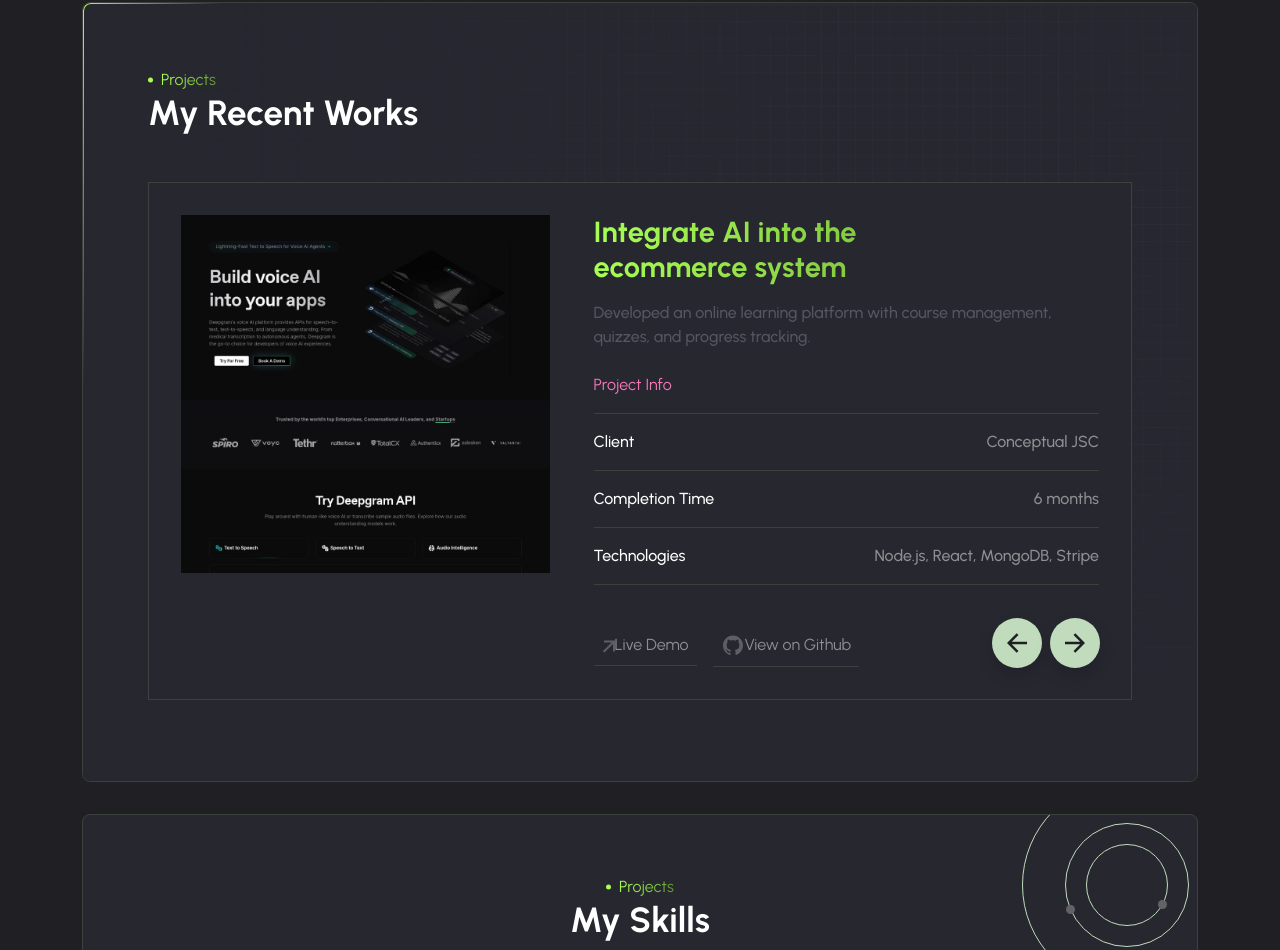
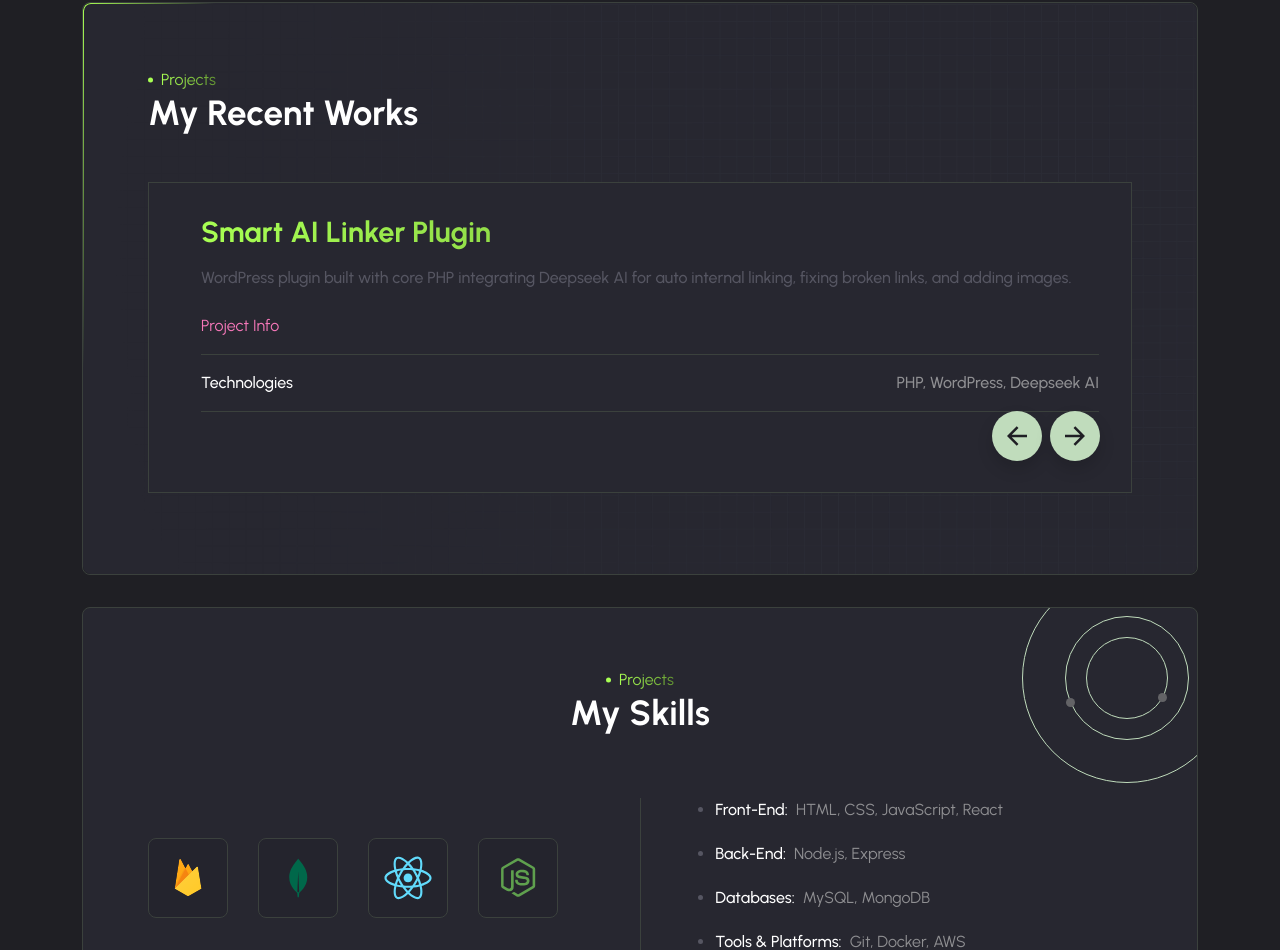
Before and after one commit to moizxox/personal-portfolio, a Next.js app: page / in a window 1280 px wide. Shown: the part 2595-3545 px from the top of the page. Built offline with nearby package versions, Linux system fonts and the light colour scheme; a web font is replaced by a local one.

Commit message:
project updated

```diff
--- a/components/sections/Projects2.tsx
+++ b/components/sections/Projects2.tsx
@@ -1,33 +1,69 @@
-'use client'
-import Link from 'next/link'
-import { Autoplay, Navigation, Pagination } from "swiper/modules"
-import { Swiper, SwiperSlide } from "swiper/react"
-
-
+"use client";
+import Link from "next/link";
+import { Autoplay, Navigation, Pagination } from "swiper/modules";
+import { Swiper, SwiperSlide } from "swiper/react";
 
 const swiperOptions = {
   modules: [Autoplay, Pagination, Navigation],
   slidesPerView: 1,
-	// spaceBetween: 20,
   slidesPerGroup: 1,
   centeredSlides: false,
   loop: true,
-	autoplay: {
-		delay: 4000,
+  autoplay: { delay: 4000 },
+  pagination: { el: ".swiper-pagination" },
+  navigation: {
+    nextEl: ".swiper-button-next",
+    prevEl: ".swiper-button-prev",
   },
-	pagination: {
-		el: '.swiper-pagination',
+};
+
+const projects = [
+  {
+    title: "React Headless Plugin",
+    description: "Headless WordPress plugin using React, Redux, Tailwind, Stripe integration and custom WordPress dashboard.",
+    technologies: "React, Redux, Tailwind, Stripe, WordPress",
+    liveDemo: "",
+    github: "",
   },
-	navigation: {
-		nextEl: '.swiper-button-next',
-		prevEl: '.swiper-button-prev',
+  {
+    title: "Smart AI Linker Plugin",
+    description: "WordPress plugin built with core PHP integrating Deepseek AI for auto internal linking, fixing broken links, and adding images.",
+    technologies: "PHP, WordPress, Deepseek AI",
+    liveDemo: "",
+    github: "",
   },
-}
+  {
+    title: "Painting Business Portfolio",
+    description: "A full painting business website using Elementor for a clean, modern portfolio design.",
+    technologies: "WordPress, Elementor",
+    liveDemo: "",
+    github: "",
+  },
+  {
+    title: "Ecommerce Marketing Theme",
+    description: "Custom ecommerce theme built with pure HTML, CSS, Bootstrap, and PHP for WordPress.",
+    technologies: "HTML, CSS, Bootstrap, WordPress, PHP",
+    liveDemo: "",
+    github: "",
+  },
+  {
+    title: "Gemini Clone",
+    description: "Fully responsive Gemini clone built in React and Tailwind.",
+    technologies: "React, Tailwind",
+    liveDemo: "",
+    github: "",
+  },
+  {
+    title: "Employee Management Plugin",
+    description: "A complete employee management plugin built in WordPress using PHP and MySQL.",
+    technologies: "PHP, WordPress, MySQL",
+    liveDemo: "",
+    github: "",
+  },
+];
 
 export default function Projects2() {
   return (
-		<>
-
     <div className="section-projects-2 pt-5">
       <div className="container">
         <div className="rounded-3 border border-1 position-relative overflow-hidden">
@@ -37,136 +73,83 @@
                 <svg className="text-primary-2 me-2" xmlns="http://www.w3.org/2000/svg" width={5} height={6} viewBox="0 0 5 6" fill="none">
                   <circle cx="2.5" cy={3} r="2.5" fill="#A8FF53" />
                 </svg>
-									<span className="text-linear-4 d-flex align-items-center"> Projects </span>
+                <span className="text-linear-4 d-flex align-items-center">Projects</span>
               </div>
               <h3>My Recent Works</h3>
               <div className="position-relative">
                 <Swiper {...swiperOptions} className="swiper slider-two pb-3 position-relative">
                   <div className="swiper-wrapper">
-											<SwiperSlide>
+                    {projects.map((project, index) => (
+                      <SwiperSlide key={index}>
                         <div className="p-lg-5 p-md-4 p-3 border border-1 mt-5 bg-3">
                           <div className="row">
-														<div className="col-lg-5">
-															<img className="w-100" src="assets/imgs/home-page-2/projects/img-1.png" alt="zelio" />
-														</div>
-														<div className="col-lg-7 ps-lg-5 mt-5 mt-lg-0">
-															<h4 className="text-linear-4">
-																Integrate AI into the <br />
-																ecommerce system
-															</h4>
-															<p>Developed an online learning platform with course management, quizzes, and progress tracking.</p>
+                            <div className="col-lg-12 ps-lg-5 mt-5 mt-lg-0">
+                              <h4 className="text-linear-4">{project.title}</h4>
+                              <p>{project.description}</p>
                               <ul className="mt-4 list-unstyled">
                                 <li className="text-secondary-2 mb-3 border-bottom pb-3">Project Info</li>
                                 <li className="text-dark mb-3 border-bottom pb-3">
                                   <div className="d-flex justify-content-between">
-																		<p className="text-dark mb-0 text-end">Client</p>
-																		<p className="text-300 mb-0 text-end">Conceptual JSC</p>
-																	</div>
-																</li>
-																<li className="text-dark mb-3 border-bottom pb-3">
-																	<div className="d-flex justify-content-between">
-																		<p className="text-dark mb-0 text-end">Completion Time</p>
-																		<p className="text-300 mb-0 text-end">6 months</p>
-																	</div>
-																</li>
-																<li className="text-dark mb-3 border-bottom pb-3">
-																	<div className="d-flex justify-content-between">
                                     <p className="text-dark mb-0 text-end">Technologies</p>
-																		<p className="text-300 mb-0 text-end">Node.js, React, MongoDB, Stripe</p>
+                                    <p className="text-300 mb-0 text-end">{project.technologies}</p>
                                   </div>
                                 </li>
                               </ul>
                               <div className="d-flex flex-wrap align-items-center gap-3 mt-7">
-																<Link href="#" className="text-300 border-bottom border-1 px-2 pb-2 link-hover">
+                                {project.liveDemo && (
+                                  <Link href={project.liveDemo} target="_blank" className="text-300 border-bottom border-1 px-2 pb-2 link-hover">
                                     <svg xmlns="http://www.w3.org/2000/svg" width={13} height={13} viewBox="0 0 13 13" fill="none">
-																		<path d="M11.0037 3.91421L2.39712 12.5208L0.98291 11.1066L9.5895 2.5H2.00373V0.5H13.0037V11.5H11.0037V3.91421Z" fill="#8F8F92" />
+                                      <path
+                                        d="M11.0037 3.91421L2.39712 12.5208L0.98291 11.1066L9.5895 2.5H2.00373V0.5H13.0037V11.5H11.0037V3.91421Z"
+                                        fill="#8F8F92"
+                                      />
                                     </svg>
                                     Live Demo
                                   </Link>
-																<Link href="#" className="text-300 border-bottom border-1 px-2 pb-2 link-hover">
+                                )}
+                                {project.github && (
+                                  <Link href={project.github} target="_blank" className="text-300 border-bottom border-1 px-2 pb-2 link-hover">
                                     <svg xmlns="http://www.w3.org/2000/svg" width={24} height={25} viewBox="0 0 24 25" fill="none">
-																		<path d="M12.001 2.5C6.47598 2.5 2.00098 6.975 2.00098 12.5C2.00098 16.925 4.86348 20.6625 8.83848 21.9875C9.33848 22.075 9.52598 21.775 9.52598 21.5125C9.52598 21.275 9.51348 20.4875 9.51348 19.65C7.00098 20.1125 6.35098 19.0375 6.15098 18.475C6.03848 18.1875 5.55098 17.3 5.12598 17.0625C4.77598 16.875 4.27598 16.4125 5.11348 16.4C5.90098 16.3875 6.46348 17.125 6.65098 17.425C7.55098 18.9375 8.98848 18.5125 9.56348 18.25C9.65098 17.6 9.91348 17.1625 10.201 16.9125C7.97598 16.6625 5.65098 15.8 5.65098 11.975C5.65098 10.8875 6.03848 9.9875 6.67598 9.2875C6.57598 9.0375 6.22598 8.0125 6.77598 6.6375C6.77598 6.6375 7.61348 6.375 9.52598 7.6625C10.326 7.4375 11.176 7.325 12.026 7.325C12.876 7.325 13.726 7.4375 14.526 7.6625C16.4385 6.3625 17.276 6.6375 17.276 6.6375C17.826 8.0125 17.476 9.0375 17.376 9.2875C18.0135 9.9875 18.401 10.875 18.401 11.975C18.401 15.8125 16.0635 16.6625 13.8385 16.9125C14.201 17.225 14.5135 17.825 14.5135 18.7625C14.5135 20.1 14.501 21.175 14.501 21.5125C14.501 21.775 14.6885 22.0875 15.1885 21.9875C19.259 20.6133 21.9999 16.7963 22.001 12.5C22.001 6.975 17.526 2.5 12.001 2.5Z" fill="#8F8F92" />
+                                      <path
+                                        d="M12.001 2.5C6.47598 2.5 2.00098 6.975 2.00098 12.5C2.00098 16.925 4.86348 20.6625 8.83848 21.9875C9.33848 22.075 9.52598 21.775 9.52598 21.5125C9.52598 21.275 9.51348 20.4875 9.51348 19.65C7.00098 20.1125 6.35098 19.0375 6.15098 18.475C6.03848 18.1875 5.55098 17.3 5.12598 17.0625C4.77598 16.875 4.27598 16.4125 5.11348 16.4C5.90098 16.3875 6.46348 17.125 6.65098 17.425C7.55098 18.9375 8.98848 18.5125 9.56348 18.25C9.65098 17.6 9.91348 17.1625 10.201 16.9125C7.97598 16.6625 5.65098 15.8 5.65098 11.975C5.65098 10.8875 6.03848 9.9875 6.67598 9.2875C6.57598 9.0375 6.22598 8.0125 6.77598 6.6375C6.77598 6.6375 7.61348 6.375 9.52598 7.6625C10.326 7.4375 11.176 7.325 12.026 7.325C12.876 7.325 13.726 7.4375 14.526 7.6625C16.4385 6.3625 17.276 6.6375 17.276 6.6375C17.826 8.0125 17.476 9.0375 17.376 9.2875C18.0135 9.9875 18.401 10.875 18.401 11.975C18.401 15.8125 16.0635 16.6625 13.8385 16.9125C14.201 17.225 14.5135 17.825 14.5135 18.7625C14.5135 20.1 14.501 21.175 14.501 21.5125C14.501 21.775 14.6885 22.0875 15.1885 21.9875C19.259 20.6133 21.9999 16.7963 22.001 12.5C22.001 6.975 17.526 2.5 12.001 2.5Z"
+                                        fill="#8F8F92"
+                                      />
                                     </svg>
                                     View on Github
                                   </Link>
+                                )}
                               </div>
                             </div>
                           </div>
                         </div>
                       </SwiperSlide>
-											<SwiperSlide>
-												<div className="p-lg-5 p-md-4 p-3 border border-1 mt-5 bg-3">
-													<div className="row">
-														<div className="col-lg-5">
-															<img className="w-100" src="assets/imgs/home-page-2/projects/img-1.png" alt="zelio" />
-														</div>
-														<div className="col-lg-7 ps-lg-5 mt-5 mt-lg-0">
-															<h4 className="text-linear-4">
-																Integrate AI into the <br />
-																ecommerce system
-															</h4>
-															<p>Developed an online learning platform with course management, quizzes, and progress tracking.</p>
-															<ul className="mt-4 list-unstyled">
-																<li className="text-secondary-2 mb-3 border-bottom pb-3">Project Info</li>
-																<li className="text-dark mb-3 border-bottom pb-3">
-																	<div className="d-flex justify-content-between">
-																		<p className="text-dark mb-0 text-end">Client</p>
-																		<p className="text-300 mb-0 text-end">Conceptual JSC</p>
-																	</div>
-																</li>
-																<li className="text-dark mb-3 border-bottom pb-3">
-																	<div className="d-flex justify-content-between">
-																		<p className="text-dark mb-0 text-end">Completion Time</p>
-																		<p className="text-300 mb-0 text-end">6 months</p>
-																	</div>
-																</li>
-																<li className="text-dark mb-3 border-bottom pb-3">
-																	<div className="d-flex justify-content-between">
-																		<p className="text-dark mb-0 text-end">Technologies</p>
-																		<p className="text-300 mb-0 text-end">Node.js, React, MongoDB, Stripe</p>
-																	</div>
-																</li>
-															</ul>
-															<div className="d-flex flex-wrap align-items-center gap-3 mt-7">
-																<Link href="#" className="text-300 border-bottom border-1 px-2 pb-2 link-hover">
-																	<svg xmlns="http://www.w3.org/2000/svg" width={13} height={13} viewBox="0 0 13 13" fill="none">
-																		<path d="M11.0037 3.91421L2.39712 12.5208L0.98291 11.1066L9.5895 2.5H2.00373V0.5H13.0037V11.5H11.0037V3.91421Z" fill="#8F8F92" />
-																	</svg>
-																	Live Demo
-																</Link>
-																<Link href="#" className="text-300 border-bottom border-1 px-2 pb-2 link-hover">
-																	<svg xmlns="http://www.w3.org/2000/svg" width={24} height={25} viewBox="0 0 24 25" fill="none">
-																		<path d="M12.001 2.5C6.47598 2.5 2.00098 6.975 2.00098 12.5C2.00098 16.925 4.86348 20.6625 8.83848 21.9875C9.33848 22.075 9.52598 21.775 9.52598 21.5125C9.52598 21.275 9.51348 20.4875 9.51348 19.65C7.00098 20.1125 6.35098 19.0375 6.15098 18.475C6.03848 18.1875 5.55098 17.3 5.12598 17.0625C4.77598 16.875 4.27598 16.4125 5.11348 16.4C5.90098 16.3875 6.46348 17.125 6.65098 17.425C7.55098 18.9375 8.98848 18.5125 9.56348 18.25C9.65098 17.6 9.91348 17.1625 10.201 16.9125C7.97598 16.6625 5.65098 15.8 5.65098 11.975C5.65098 10.8875 6.03848 9.9875 6.67598 9.2875C6.57598 9.0375 6.22598 8.0125 6.77598 6.6375C6.77598 6.6375 7.61348 6.375 9.52598 7.6625C10.326 7.4375 11.176 7.325 12.026 7.325C12.876 7.325 13.726 7.4375 14.526 7.6625C16.4385 6.3625 17.276 6.6375 17.276 6.6375C17.826 8.0125 17.476 9.0375 17.376 9.2875C18.0135 9.9875 18.401 10.875 18.401 11.975C18.401 15.8125 16.0635 16.6625 13.8385 16.9125C14.201 17.225 14.5135 17.825 14.5135 18.7625C14.5135 20.1 14.501 21.175 14.501 21.5125C14.501 21.775 14.6885 22.0875 15.1885 21.9875C19.259 20.6133 21.9999 16.7963 22.001 12.5C22.001 6.975 17.526 2.5 12.001 2.5Z" fill="#8F8F92" />
-																	</svg>
-																	View on Github
-																</Link>
-															</div>
-														</div>
-													</div>
-												</div>
-											</SwiperSlide>
+                    ))}
                   </div>
                 </Swiper>
                 <div className="position-absolute bottom-0 end-0 gap-2 pb-7 pe-5 d-none d-md-flex">
                   <div className="swiper-button-prev end-0 shadow position-relative">
                     <svg xmlns="http://www.w3.org/2000/svg" width={24} height={24} viewBox="0 0 24 24" fill="none">
-												<path d="M7.82843 10.9999H20V12.9999H7.82843L13.1924 18.3638L11.7782 19.778L4 11.9999L11.7782 4.22168L13.1924 5.63589L7.82843 10.9999Z" fill="white" />
+                      <path
+                        d="M7.82843 10.9999H20V12.9999H7.82843L13.1924 18.3638L11.7782 19.778L4 11.9999L11.7782 4.22168L13.1924 5.63589L7.82843 10.9999Z"
+                        fill="white"
+                      />
                     </svg>
                   </div>
                   <div className="swiper-button-next end-0 shadow position-relative">
                     <svg xmlns="http://www.w3.org/2000/svg" width={24} height={24} viewBox="0 0 24 24" fill="none">
-												<path d="M16.1716 10.9999L10.8076 5.63589L12.2218 4.22168L20 11.9999L12.2218 19.778L10.8076 18.3638L16.1716 12.9999H4V10.9999H16.1716Z" fill="#A8FF53" />
+                      <path
+                        d="M16.1716 10.9999L10.8076 5.63589L12.2218 4.22168L20 11.9999L12.2218 19.778L10.8076 18.3638L16.1716 12.9999H4V10.9999H16.1716Z"
+                        fill="#A8FF53"
+                      />
                     </svg>
                   </div>
                 </div>
               </div>
             </div>
-							<img className="position-absolute top-0 start-0 z-0" src="assets/imgs/home-page-2/projects/bg.png" alt="zelio" />
+            <img className="position-absolute top-0 start-0 z-0" src="assets/imgs/home-page-2/projects/bg.png" alt="bg" />
           </div>
         </div>
       </div>
     </div>
-
-		</>
-	)
+  );
 }
```
Lines whose indentation alone changed are shown as unchanged.
